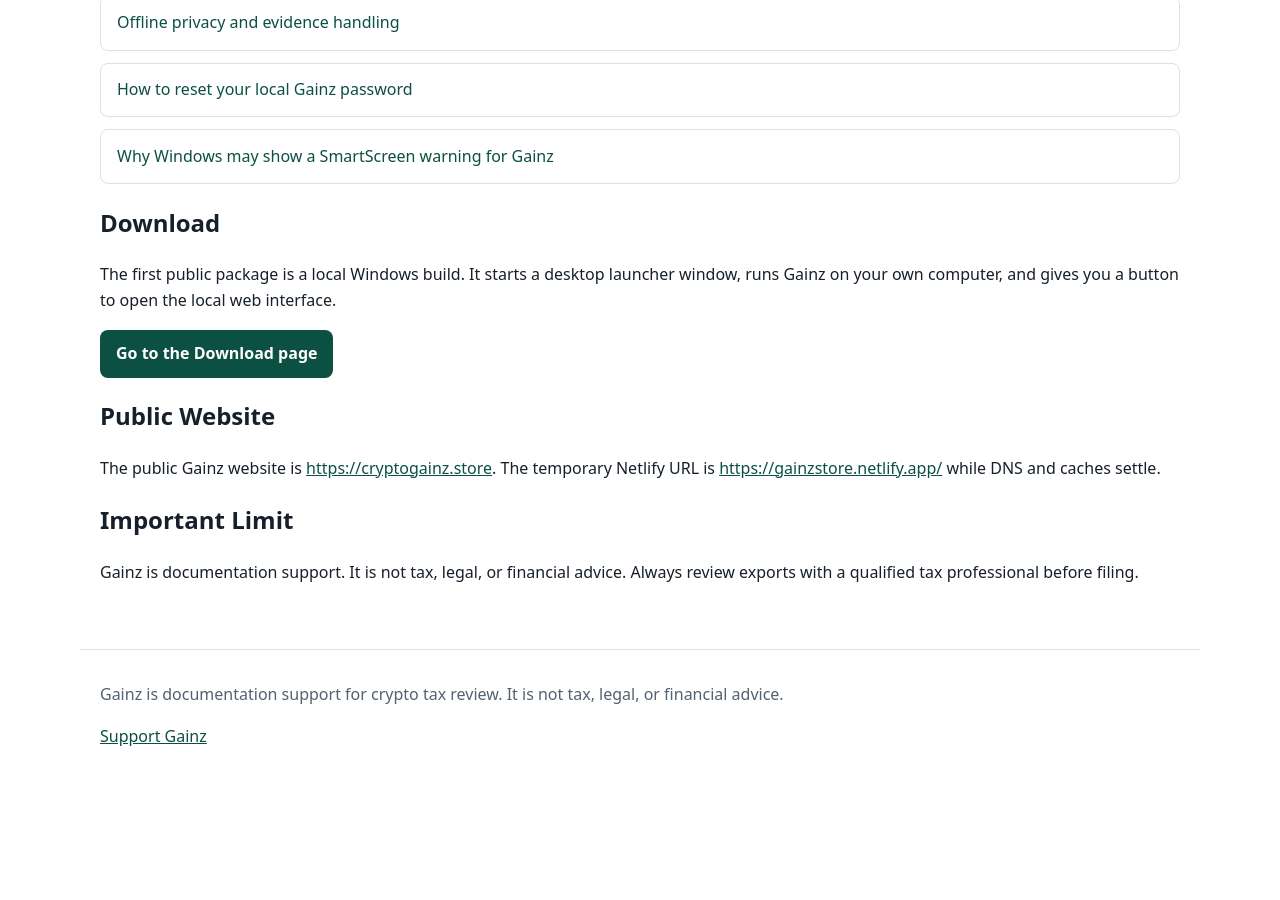
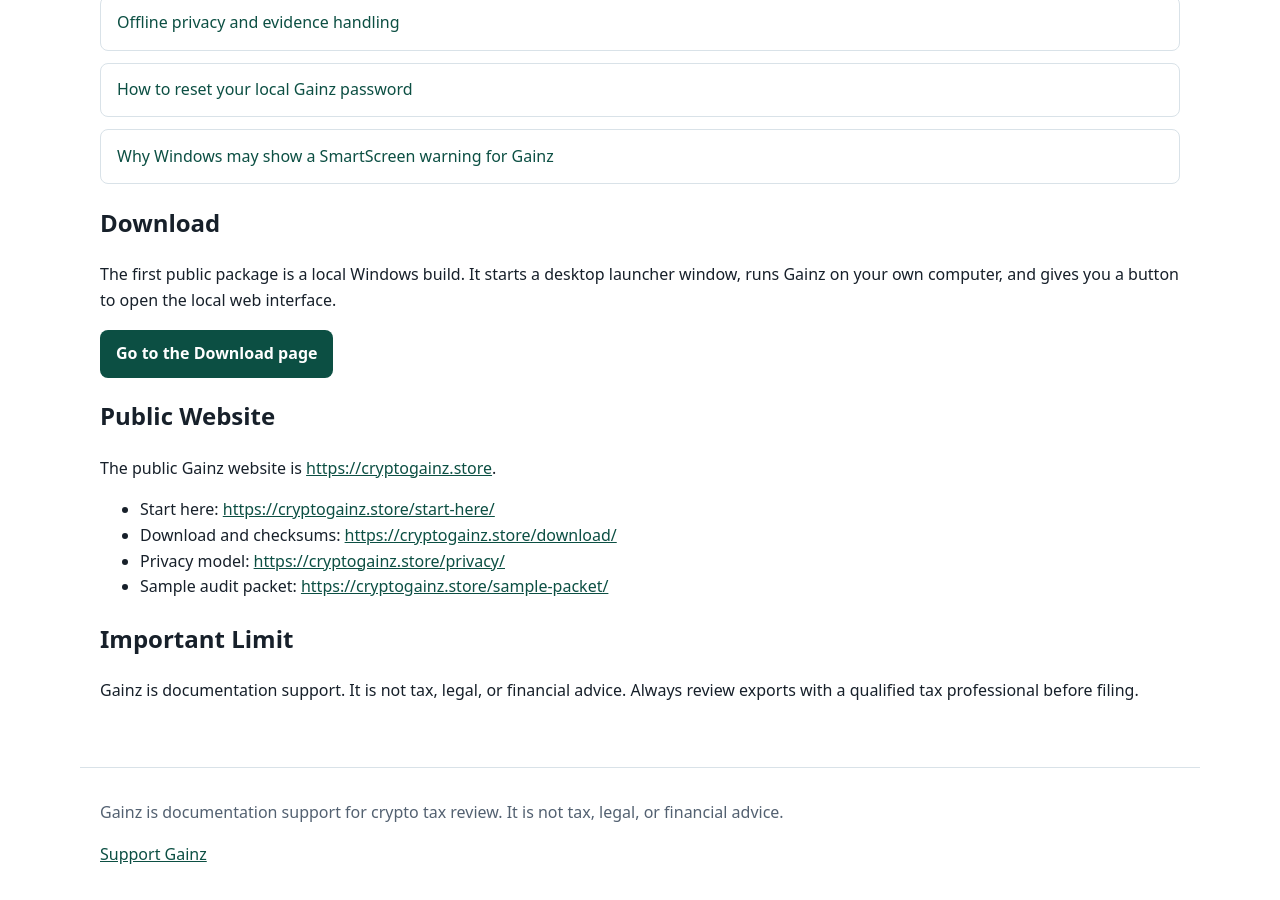
Before and after one commit to salexandert/Gainz, a Jekyll site: the page built from docs/index.md, in a window 1280 px wide and 900 px high, scrolled down 4219 px. Built offline with Jekyll 4.4.1, drawn with Linux system fonts in a browser that asks for light colours; before the commit the page ends 5000 px from its top, so only the background shows below that.

Commit message:
Tighten public release trust links

```diff
--- a/docs/_config.yml
+++ b/docs/_config.yml
@@ -4,10 +4,10 @@
 baseurl: ""
 version: 0.2.16
 github_url: "https://github.com/salexandert/Gainz?utm_source=cryptogainz.store&utm_medium=website&utm_campaign=site_nav"
-download_url: https://github.com/salexandert/Gainz/releases/latest/download/Gainz-Windows.zip
-checksum_url: https://github.com/salexandert/Gainz/releases/latest/download/Gainz-Windows.zip.sha256
-macos_download_url: https://github.com/salexandert/Gainz/releases/latest/download/Gainz-macOS.zip
-macos_checksum_url: https://github.com/salexandert/Gainz/releases/latest/download/Gainz-macOS.zip.sha256
+download_url: https://github.com/salexandert/Gainz/releases/download/v0.2.16/Gainz-Windows.zip
+checksum_url: https://github.com/salexandert/Gainz/releases/download/v0.2.16/Gainz-Windows.zip.sha256
+macos_download_url: https://github.com/salexandert/Gainz/releases/download/v0.2.16/Gainz-macOS.zip
+macos_checksum_url: https://github.com/salexandert/Gainz/releases/download/v0.2.16/Gainz-macOS.zip.sha256
 markdown: kramdown
 permalink: pretty
 
--- a/docs/index.md
+++ b/docs/index.md
@@ -125,7 +125,12 @@
 
 ## Public Website
 
-The public Gainz website is <https://cryptogainz.store>. The temporary Netlify URL is <https://gainzstore.netlify.app/> while DNS and caches settle.
+The public Gainz website is <https://cryptogainz.store>.
+
+- Start here: <https://cryptogainz.store/start-here/>
+- Download and checksums: <https://cryptogainz.store/download/>
+- Privacy model: <https://cryptogainz.store/privacy/>
+- Sample audit packet: <https://cryptogainz.store/sample-packet/>
 
 ## Important Limit
 
```
Also changed, not shown: .github/workflows/release.yml, README.md.
